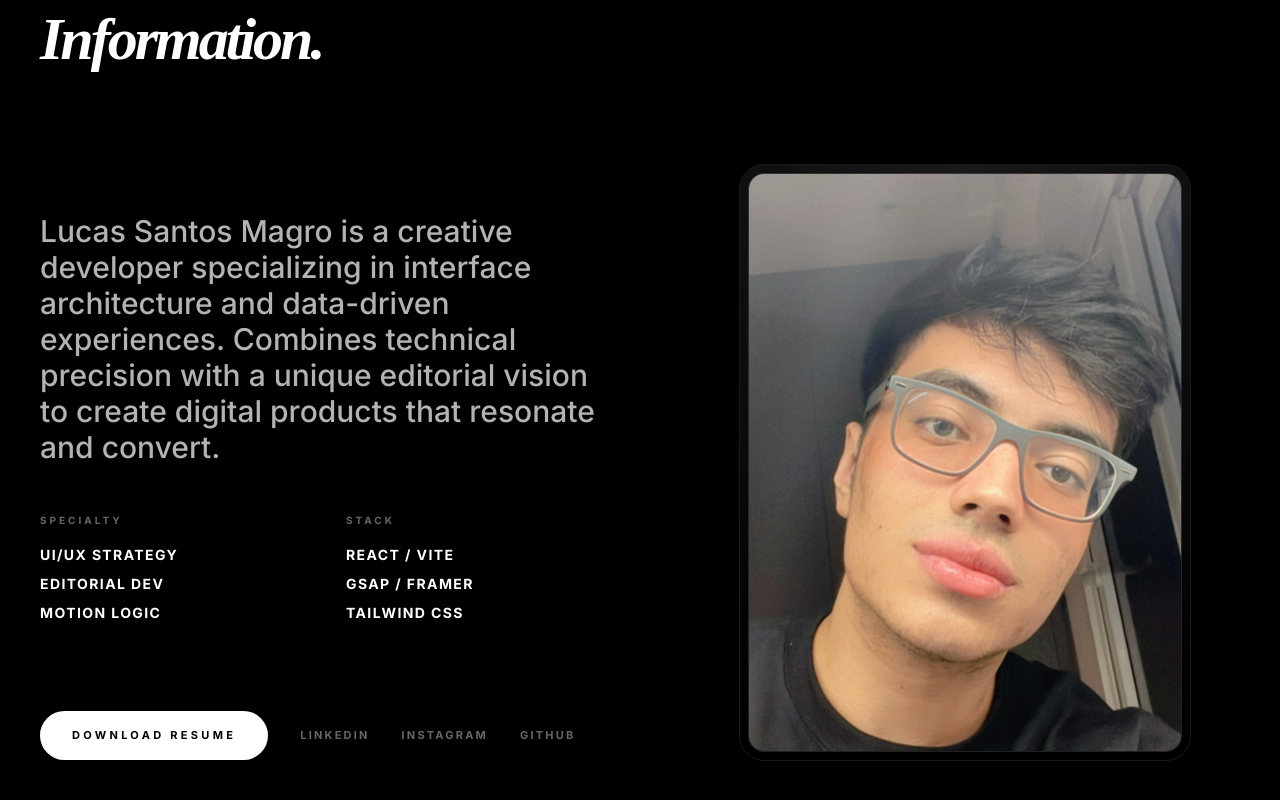
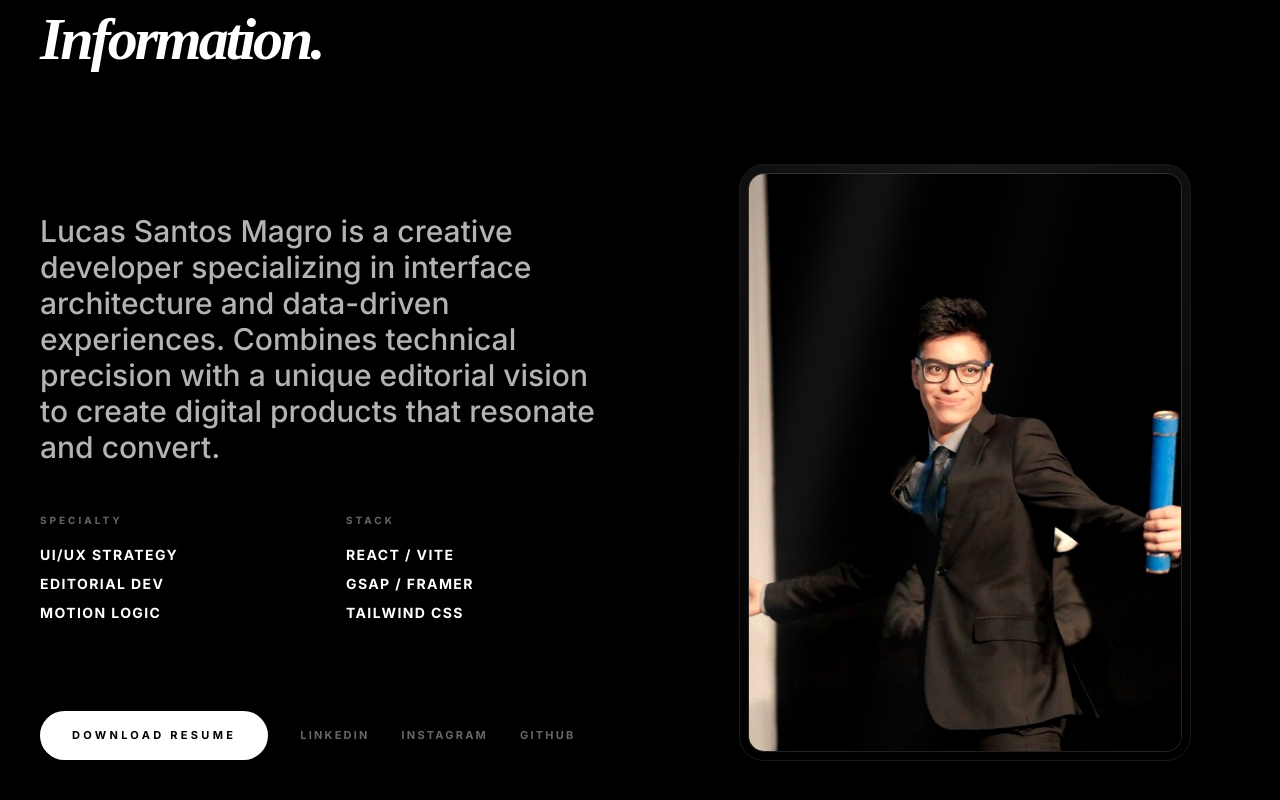
Before and after one commit to lucassmagro/portfolio, a React (Vite) app: page / in a window 1280 px wide. Shown: the part 10007-10807 px from the top of the page. Built offline with nearby package versions, Linux system fonts and the light colour scheme; a web font is replaced by a local one.

Commit message:
feat: use nova foto de perfil (eu.png)

```diff
--- a/src/components/AboutSection.jsx
+++ b/src/components/AboutSection.jsx
@@ -111,7 +111,7 @@ export default function AboutSection({ isDark, t }) {
             <div className="window-outline w-full max-w-[450px]">
               <div className="window-glass relative overflow-hidden aspect-[3/4]">
                  <img
-                   src="eu.jpg"
+                   src="eu.png"
                    alt="Lucas Santos Magro Portrait"
                    className="w-full h-full object-cover grayscale-0 contrast-[1.05] transition-all duration-700 hover:scale-105"
                  />
--- a/src/pages/LinkHub.jsx
+++ b/src/pages/LinkHub.jsx
@@ -106,7 +106,7 @@ export default function LinkHub({ isDark, toggleTheme }) {
       >
         <div className={`w-24 h-24 rounded-full overflow-hidden mb-6 border ${borderColor} p-1`}>
           <img
-            src="eu.jpg"
+            src="eu.png"
             alt="Lucas Magro"
             className="w-full h-full object-cover rounded-full filter contrast-125"
           />
```
Also changed, not shown: public/eu.jpg (deleted), public/eu.png (added).
